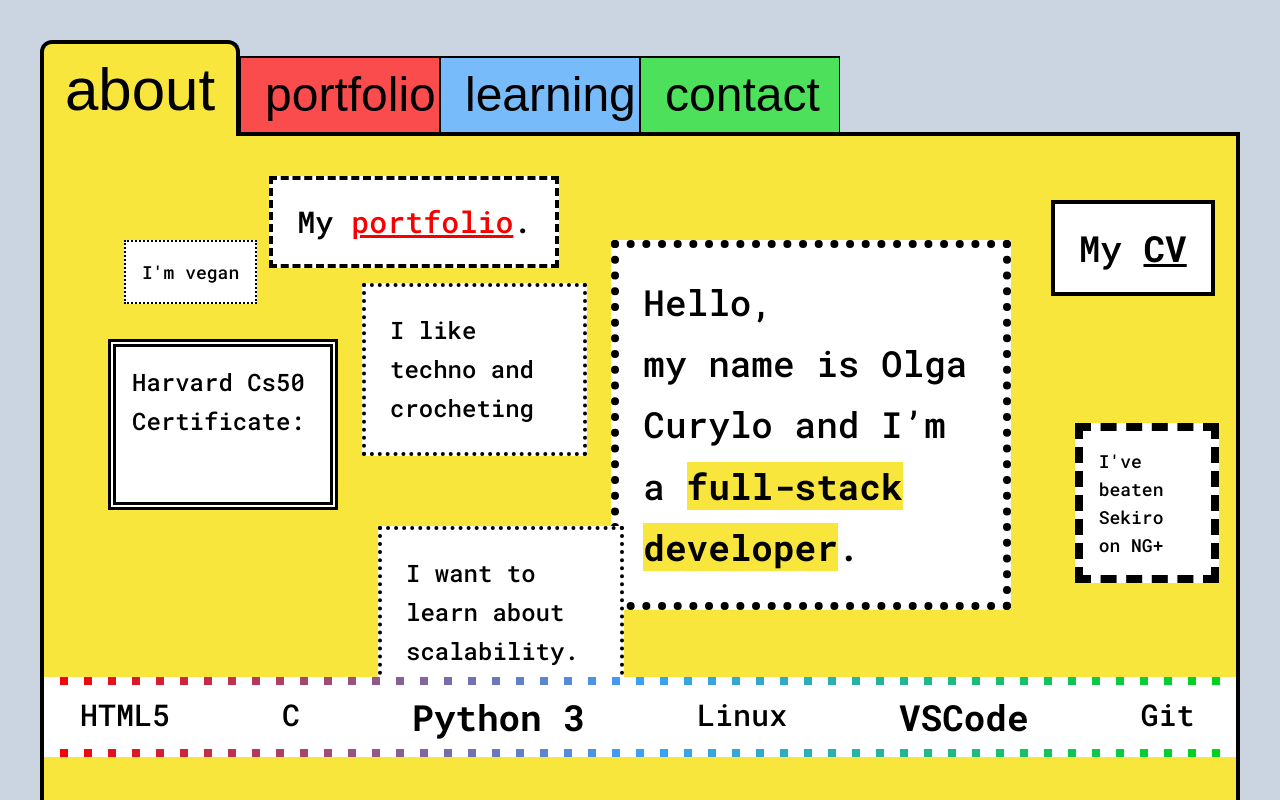
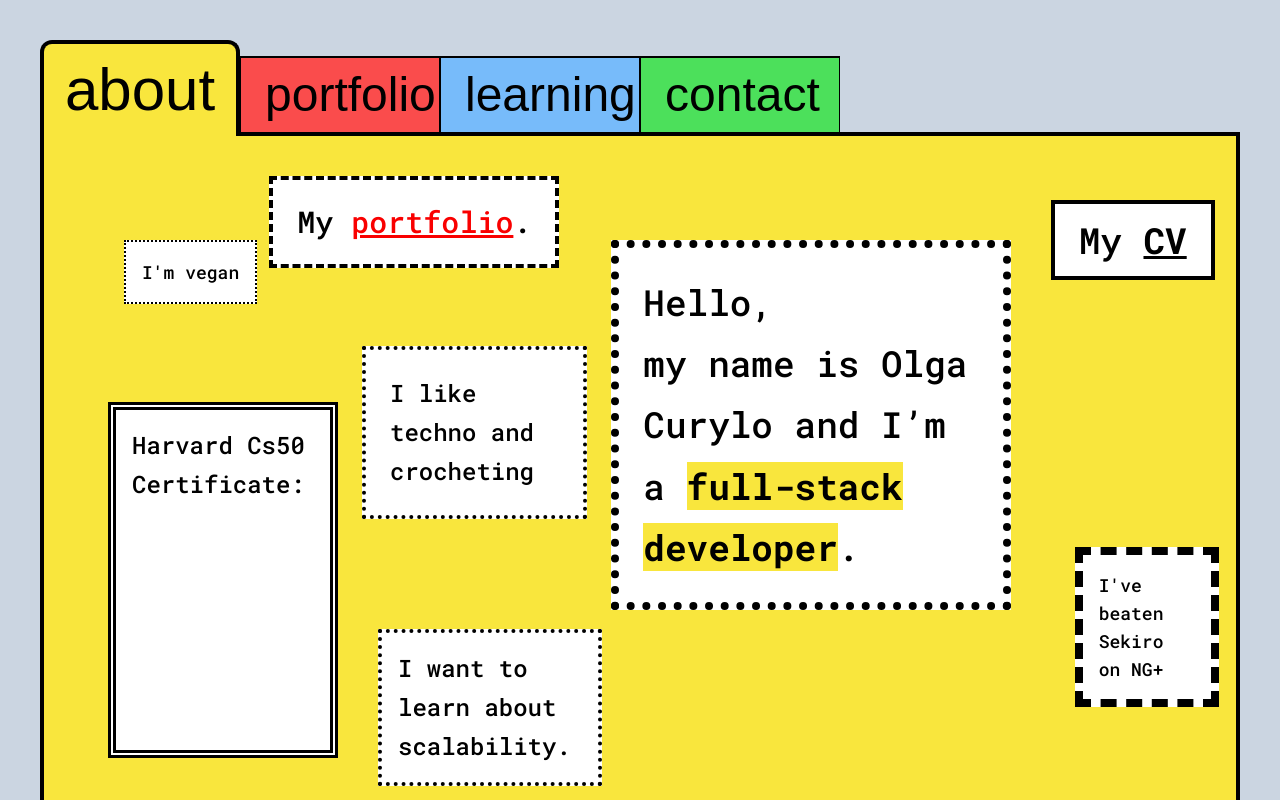
Before and after one commit to olgaTheCreator/olga-the-creator, a Next.js app: page /about in a window 1280 px wide. Shown: the top 800 px of the page. Built offline with nearby package versions, Linux system fonts and the light colour scheme; a web font is replaced by a local one.

Commit message:
about page made responsible, working on portfolio

```diff
--- a/src/app/about/AboutMeComponent.tsx
+++ b/src/app/about/AboutMeComponent.tsx
@@ -8,8 +8,8 @@ export const AboutMeComponent = () => {
   const [{ scalability }, setInteractiveEl] = useState({ scalability: false });
 
   return (
-    <div className=" relative flex flex-wrap gap-5 md:gap-10 xl:gap-0 lg:grid lg:grid-cols-12 lg:grid-rows-6 2xl:grid-rows-5 w-full h-4/5 px-6 pt-6 md:px-10 md:pt-10 lg:max-h-[56rem] max-w-screen-2xl">
-      <div className="bg-white mx-auto lg:mx-0  xl:ml-16 max-w-md 2xl:text-5xl text-3xl p-4  md:text-4xl leading-normal md:leading-[1.7] flex flex-col place-items-center 2xl:leading-relaxed justify-center lg:w-2xl lg:p-6 lg:max-w-2xl lg:col-start-6 xl:col-start-6 xl:col-span-5 lg:col-span-6 2xl:max-h-max h-fit  lg:mt-12 xl:mt-16 border-8 border-black border-dotted">
+    <div className=" relative flex flex-wrap justify-around gap-5 md:gap-10 xl:gap-0 lg:grid lg:grid-cols-12 lg:grid-rows-6 xl:grid-rows-5 w-full md:h-4/5 px-6 pt-6 md:px-10 md:pt-10  lg:max-h-[48rem] max-w-screen-2xl">
+      <div className="bg-white mx-auto lg:mx-0  xl:ml-16 max-w-md 2xl:text-5xl text-3xl p-4  md:text-4xl leading-normal md:leading-[1.7] flex flex-col place-items-center 2xl:leading-relaxed justify-center lg:w-2xl lg:p-6 lg:max-w-2xl lg:col-start-6 xl:col-start-6 xl:col-span-5 lg:col-span-6 2xl:max-h-max h-fit  lg:mt-8 xl:mt-16 border-8 border-black border-dotted">
         <p className="w-full text-left">Hello,</p>
         <p>
           my name is Olga Curylo and {"I’m"} a{" "}
@@ -31,10 +31,10 @@ export const AboutMeComponent = () => {
       <div className="bg-white lg:w-sm p-4 2xl:p-8 max-w-sm -ml-3 lg:ml-0 lg:col-start-1 xl:col-span-3 lg:col-span-4 xl:mx-6 lg:row-start-2 lg:row-span-2 xl:row-span-3 xl:mt-20 text-2xl border-8 border-black border-double leading-relaxed">
         <p>Harvard Cs50 Certificate:</p>
       </div>
-      <div className="bg-white lg:w-sm p-4 max-w-sm w-48 xl:w-36 mx-auto lg:mx-0 h-max xl:col-start-11 xl:ml-16 lg:col-start-10 lg:col-span-3 lg:row-start-5 lg:mt-8 lg:ml-6 xl:col-span-2 xl:mb-16 xl:row-start-3 xl:mt-20 text-lg border-8 border-black border-dashed">
+      <div className="bg-white lg:w-sm p-4 max-w-sm w-48 xl:w-36 mx-auto md:mx-4 lg:mx-2 h-max xl:col-start-11 xl:ml-16 lg:col-start-10 lg:col-span-3 lg:row-start-5 lg:mt-8 lg:ml-6 xl:col-span-2 xl:mb-16 xl:row-start-3 xl:mt-20 text-2xl xl:text-lg border-8 border-black border-dashed">
         <p>{"I've beaten Sekiro on NG+"}</p>
       </div>
-      <div className="bg-white lg:mt-6 lg:w-max p-4 2xl:p-8 lg:p-6 max-w-max h-max xl:text-4xl text-2xl lg:text-3xl border-4 border-black border-solid xl:col-start-11 xl:ml-10 xl:row-start-1 lg:col-start-7 lg:row-start-4 leading-relaxed">
+      <div className="bg-white lg:mt-6 lg:w-max p-4 2xl:p-8 lg:px-6 max-w-max h-max xl:text-4xl text-3xl border-4 border-black border-solid xl:col-start-11 xl:ml-10 xl:row-start-1 lg:col-start-7 lg:row-start-4 leading-relaxed">
         My{" "}
         <a
           href="/files/Olga_Curylo_Resume.pdf"
@@ -45,7 +45,7 @@ export const AboutMeComponent = () => {
           CV
         </a>
       </div>
-      <div className="group relative w-max lg:w-sm max-w-sm h-max xl:col-start-1 xl:mx-10 xl:col-span-2 lg:mb-16 xl:row-start-1 lg:mt-16 text-lg lg:col-start-10 lg:row-start-4 ">
+      <div className="group relative w-max lg:w-sm max-w-sm h-max xl:col-start-1 xl:mx-10 xl:col-span-2 lg:mb-16 xl:row-start-1 lg:mt-16 text-2xl xl:text-lg md:text-xl lg:col-start-10 lg:row-start-4 ">
         <p className=" bg-white p-4  border-2 border-black border-dotted visible lg:group-hover:invisible opacity-100 lg:group-hover:opacity-0 transition-all duration-[1000ms]">
           {"I'm vegan"}
         </p>
@@ -58,13 +58,13 @@ export const AboutMeComponent = () => {
           {/* 🐖 🐓 🐍 🐋 */}
         </div>
       </div>
-      <div className="text-center lg:text-left bg-white xl:mt-6 p-2 lg:mt-6 2xl:p-8 lg:p-6 text-2xl ml-14 lg:ml-0 max-w-sm lg:w-sm border-4 border-black border-dotted xl:col-start-4 xl:row-start-2 h-max xl:col-span-2 lg:col-start-2 lg:col-span-3 lg:row-start-4 lg:-mr-10 leading-relaxed">
+      <div className="text-center md:max-w-xs lg:text-left bg-white xl:mt-6 p-2 lg:mt-6 2xl:p-8 lg:p-6 text-2xl ml-14 lg:ml-0 max-w-sm lg:w-sm border-4 border-black border-dotted xl:col-start-4 xl:row-start-2 h-max xl:col-span-2 lg:col-start-2 lg:col-span-3 lg:row-start-4 lg:-mr-10 leading-relaxed">
         I like techno and crocheting
       </div>
 
       <div
         role="button"
-        className="xl:col-start-4 xl:row-start-5 2xl:row-start-4 2xl:col-span-2 2xl:col-start-4 h-max xl:col-span-3 leading-relaxed lg:col-start-6 lg:row-start-5 lg:col-span-4 mb-10 "
+        className=" xl:col-start-4  xl:row-start-4 2xl:row-start-4 2xl:col-span-3 2xl:col-start-4 h-max xl:col-span-3 leading-relaxed lg:col-start-6 lg:row-start-5 lg:col-span-5  "
         onClick={() => setInteractiveEl({ scalability: !scalability })}
       >
         {scalability ? (
@@ -80,7 +80,7 @@ export const AboutMeComponent = () => {
             initial={{ opacity: 0, scale: 0.5 }}
             animate={{ opacity: 1, scale: 1 }}
             transition={{ duration: 0.5 }}
-            className="bg-white group lg:hover:border-dashed lg:hover:rounded-xl lg:hover:shadow-lg lg:hover:shadow-[#c4e2fd] lg:hover:border-blue_bright relative lg:mt-4 lg:mx-4 2xl:ml-2 2xl:mr-0 2xl:p-6 p-2 lg:p-6 text-2xl max-w-sm lg:w-sm border-4 border-black border-dashed lg:border-dotted leading-relaxed"
+            className="bg-white group lg:hover:border-dashed lg:hover:rounded-xl lg:hover:shadow-lg lg:hover:shadow-[#c4e2fd] md:w-48 lg:w-56 lg:hover:border-blue_bright relative lg:mt-4 lg:mx-4 2xl:ml-2 2xl:mr-0 2xl:p-6 p-2 lg:p-4 text-2xl max-w-md lg:w-md border-4 border-black border-dashed lg:border-dotted leading-relaxed"
           >
             I want to learn about{" "}
             <span className="lg:group-hover:font-bold ">scalability</span>.
--- a/src/app/about/MySkillsComponent.tsx
+++ b/src/app/about/MySkillsComponent.tsx
@@ -14,20 +14,22 @@ export const MySkillsComponent = () => {
       className={
         animate
           ? " h-20 w-full bg-white border-y-8 border-dashed border-white bg-gradient-to-r from-red_bright via-blue_bright to-green_bright relative overflow-hidden "
-          : "h-56  bg-white border-y-8 border-dashed border-white bg-gradient-to-r from-red_bright via-blue_bright to-green_bright"
+          : "md:h-56  bg-white border-y-8 border-dashed border-white bg-gradient-to-r from-red_bright via-blue_bright to-green_bright"
       }
     >
       <div className=" h-full w-full bg-white  relative overflow-hidden flex group">
         <ul
           className={`flex ${
             animate
-              ? "animate-marquee text-3xl gap-28 whitespace-nowrap justify-evenly shrink-0 pt-3 group-hover:pause-animation"
-              : "space-x-14 flex-wrap  py-4 px-16 text-2xl justify-evenly items-center"
+              ? "animate-marquee text-3xl gap-24 lg:gap-28 whitespace-nowrap justify-evenly shrink-0 pt-3 group-hover:pause-animation"
+              : "xl:space-x-14 flex-wrap gap-x-8 py-4 px-4 lg:px-8 xl:px-16 text-xl lg:text-2xl xl:justify-evenly md:justify-start justify-start items-center gap-y-1"
           }`}
         >
           <li
             className={
-              animate ? "font-bold text-4xl ml-28" : "font-bold text-3xl"
+              animate
+                ? "font-bold text-4xl ml-28"
+                : "font-bold lg:text-3xl text-2xl"
             }
           >
             Typescript
@@ -36,20 +38,36 @@ export const MySkillsComponent = () => {
           <li>CSS</li>
           <li>HTML5</li>
           <li>C</li>
-          <li className={animate ? "font-bold text-4xl" : "font-bold text-3xl"}>
+          <li
+            className={
+              animate ? "font-bold text-4xl" : "font-bold lg:text-3xl text-2xl"
+            }
+          >
             Python 3
           </li>
           <li>Linux</li>
-          <li className={animate ? "font-bold text-4xl" : "font-bold text-3xl"}>
+          <li
+            className={
+              animate ? "font-bold text-4xl" : "font-bold lg:text-3xl text-2xl"
+            }
+          >
             VSCode
           </li>
           <li>Git</li>
           <li>GitHub</li>
-          <li className={animate ? "font-bold text-4xl" : "font-bold text-3xl"}>
+          <li
+            className={
+              animate ? "font-bold text-4xl" : "font-bold lg:text-3xl text-2xl"
+            }
+          >
             React
           </li>
           <li>React Hooks</li>
-          <li className={animate ? "font-bold text-4xl" : "font-bold text-3xl"}>
+          <li
+            className={
+              animate ? "font-bold text-4xl" : "font-bold lg:text-3xl text-2xl"
+            }
+          >
             Next.js
           </li>
           <li>Sanic</li>
@@ -59,18 +77,18 @@ export const MySkillsComponent = () => {
           <li>Trello</li>
           <li>Figma</li>
           <li>Jest</li>
-          <li className="mr-16">React Testing Library</li>
+          <li>React Testing Library</li>
           <li>Pandas</li>
           <li>Accessibility</li>
           <li>Inkscape</li>
           <li>Flask</li>
-          <li>Pydantic</li>
+          <li className="mr-16">Pydantic</li>
         </ul>
         <ul
           aria-hidden
           className={
             animate
-              ? "animate-marquee2 absolute flex justify-evenly ml-28 shrink-0 text-3xl gap-28 whitespace-nowrap pt-3 group-hover:pause-animation"
+              ? "animate-marquee2 absolute flex justify-evenly ml-28 shrink-0 text-3xl gap-24 lg:gap-28  whitespace-nowrap pt-3 group-hover:pause-animation"
               : "hidden"
           }
         >
--- a/src/app/about/page.tsx
+++ b/src/app/about/page.tsx
@@ -3,7 +3,7 @@ import { MySkillsComponent } from "./MySkillsComponent";
 
 const AboutMe = () => {
   return (
-    <div className="w-full bg-yellow_bright font-roboto font-medium h-full border-x-4 border-b-4 border-black flex-col items-center flex pb-10">
+    <div className="w-full bg-yellow_bright font-roboto font-medium h-full border-x-4 border-b-4 border-black flex-col items-center flex pb-6 gap-10">
       <AboutMeComponent />
       <MySkillsComponent />
     </div>
--- a/src/app/layout.tsx
+++ b/src/app/layout.tsx
@@ -25,7 +25,7 @@ export default function RootLayout({
 }) {
   return (
     <html lang="en" className={`${vibur.variable} ${roboto_mono.variable}`}>
-      <body className="font-roboto w-full lg:max-w-[130rem] p-2 md:p-4 lg:p-10 h-max xl:h-screen mb-5 text-black mx-auto bg-slate-300">
+      <body className="font-roboto w-full lg:max-w-[130rem] p-2 md:p-4 lg:p-10 h-max  mb-5 text-black mx-auto bg-slate-300 ">
         <Navbar />
 
         {children}
--- a/src/app/portfolio/WatchTogetherImageComponent.tsx
+++ b/src/app/portfolio/WatchTogetherImageComponent.tsx
@@ -4,7 +4,7 @@ import NetflixTogether from "../../../public/images/NetflixTogether.jpg";
 
 export const WatchTogetherImageComponent = () => {
   return (
-    <div className="bg-white  xl:w-96 p-4 h-max text-2xl border-4 group border-black border-dashed relative group hover:bg-black hover:border-white transition-all duration-300">
+    <div className="bg-white order-first md:order-last xl:w-96 p-4 h-max text-2xl border-4 group border-black border-dashed relative group hover:bg-black hover:border-white transition-all duration-300">
       {" "}
       <Link
         className="relative"
--- a/src/app/portfolio/page.tsx
+++ b/src/app/portfolio/page.tsx
@@ -5,13 +5,13 @@ import { BreazyTextComponent } from "./BreazyTextComponent";
 
 const Portfolio = () => {
   return (
-    <div className="w-full bg-red_bright font-roboto font-medium h-max min-h-screen border-x-4 border-b-4 border-black flex-col items-center flex py-16 px-8">
+    <div className="w-full bg-red_bright font-roboto font-medium h-max min-h-screen border-x-4 border-b-4 border-black flex-col items-center flex py-6 px-4 lg:py-16 lg:px-8">
       <div className="flex flex-col w-full justify-between gap-10 divide-y-4 divide-black divide-dotted">
-        <div className="flex justify-start gap-10">
+        <div className="flex flex-col md:flex-row justify-start gap-6 md:gap-10">
           <WatchTogetherTextComponent />
           <WatchTogetherImageComponent />
         </div>
-        <div className="flex justify-start pt-10 gap-10">
+        <div className="flex flex-col lg:flex-row justify-start pt-10 gap-10">
           <BreazyImageComponent />
           <BreazyTextComponent />
         </div>
```
Also changed, not shown: src/app/portfolio/WatchTogetherTextComponent.tsx (+11 -11 lines), 1 other file (tests, documents, lock files or other folders).
